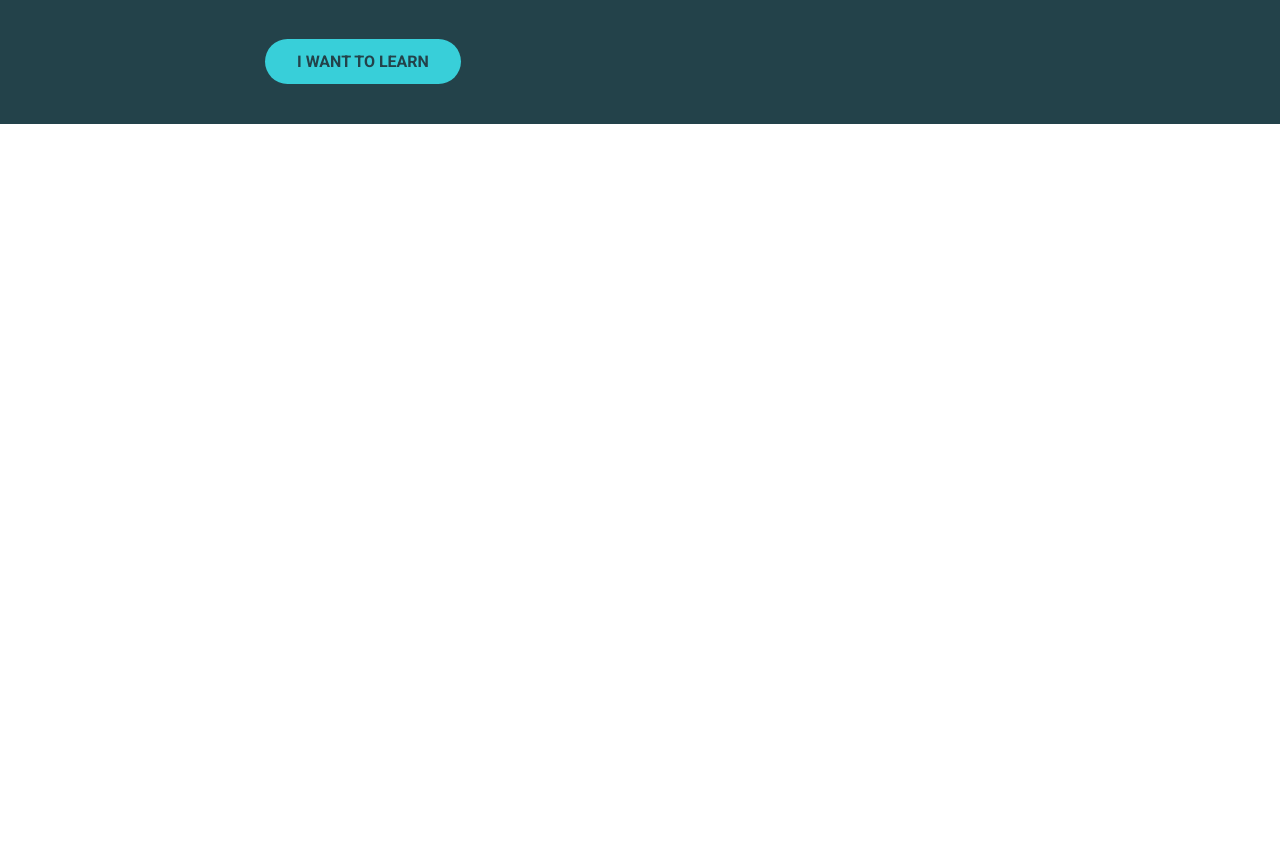
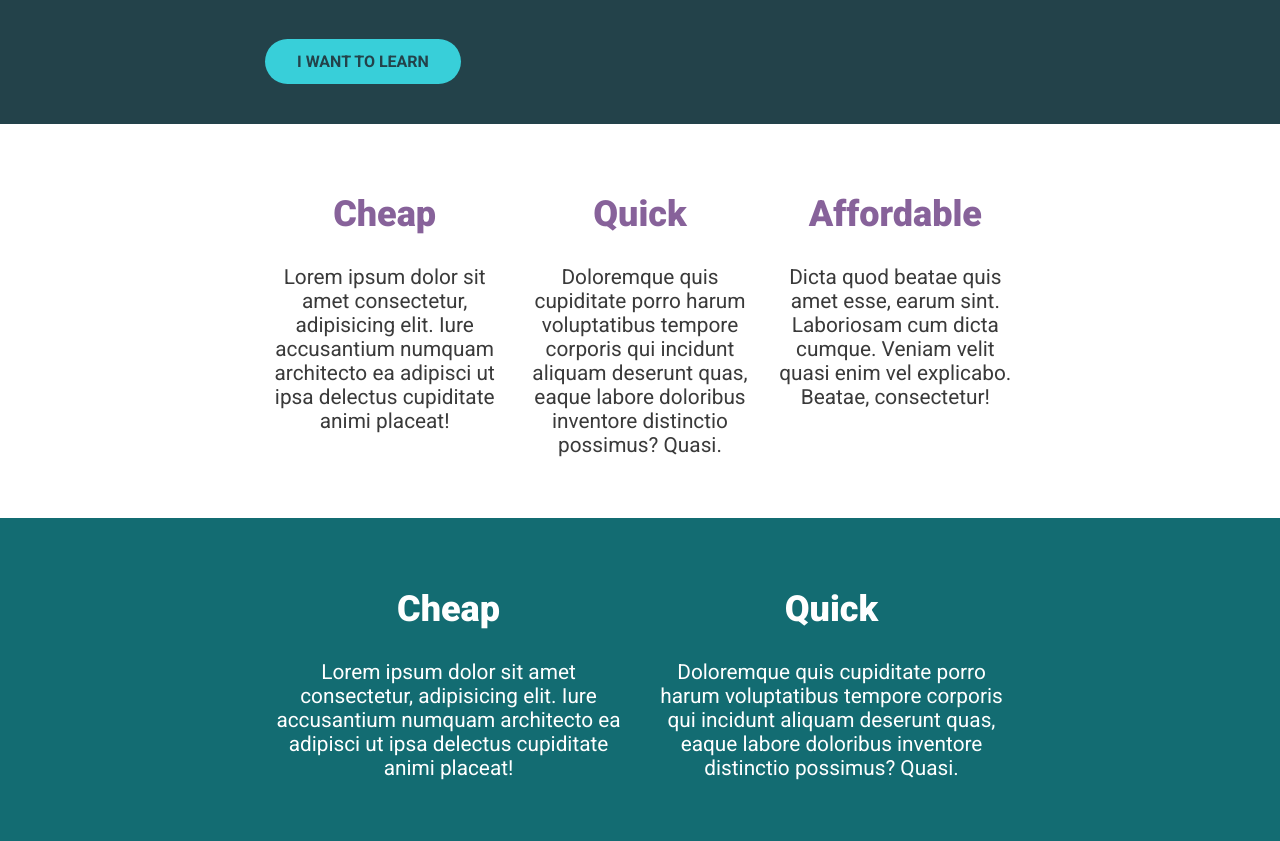
Before and after one commit to madeleinehhhh/learning, a plain HTML site: page 03-challenge.html in a window 1280 px wide. Shown: the part 374-1215 px from the top of the page. Before the commit the page ends 800 px from the top, so only its background shows below. Drawn offline with Linux system fonts and the light colour scheme.

Commit message:
completed challenge 01 of WEEK TWO
flexbox

```diff
--- a/03-challenge.html
+++ b/03-challenge.html
@@ -12,7 +12,7 @@
     <link href="https://fonts.googleapis.com/css2?family=Roboto:wght@400;700;900&display=swap" rel="stylesheet">
 </head>
 <body>
-    <div class="hero">
+    <div class="hero main-dark">
         <div class="container">
             <div class="hero__text">
                 <h1>Responsive layouts don't have to be a struggle</h1>
@@ -21,5 +21,43 @@
             </div>
         </div>
     </div>
+
+    <!--here begins day 8... & challenge 4?-->
+    <div class="accent-light">
+        <div class="container">
+            <div class="row">
+                <div class="col">
+                    <h2>Cheap</h2>
+                    <p>Lorem ipsum dolor sit amet consectetur, adipisicing elit. Iure accusantium numquam architecto ea adipisci ut ipsa delectus cupiditate animi placeat!</p>
+                </div>
+                <div class="col">
+                    <h2>Quick</h2>
+                    <p>Doloremque quis cupiditate porro harum voluptatibus tempore corporis qui incidunt aliquam deserunt quas, eaque labore doloribus inventore distinctio possimus? Quasi.</p>
+                </div>
+                <div class="col">
+                    <h2>Affordable</h2>
+                    <p>Dicta quod beatae quis amet esse, earum sint. Laboriosam cum dicta cumque. Veniam velit quasi enim vel explicabo. Beatae, consectetur!</p>
+                </div>
+            </div>
+        </div>
+    </div>
+
+    <div class="main-medium">
+        <div class="container">
+            <div class="row">
+                <div class="col">
+                    <h2>Cheap</h2>
+                    <p>Lorem ipsum dolor sit amet consectetur, adipisicing elit. Iure accusantium numquam architecto ea adipisci ut ipsa delectus cupiditate animi placeat!</p>
+                </div>
+                <div class="col">
+                    <h2>Quick</h2>
+                    <p>Doloremque quis cupiditate porro harum voluptatibus tempore corporis qui incidunt aliquam deserunt quas, eaque labore doloribus inventore distinctio possimus? Quasi.</p>
+                </div>
+                </div>
+            </div>
+        </div>
+    </div>
+
+
 </body>
 </html>
--- a/style/03-challenge.css
+++ b/style/03-challenge.css
@@ -1,8 +1,20 @@
 *, *:before, *:after {    box-sizing: border-box;  }
+
+:root {
+    --clr-main-light: #38cfd9;
+    --clr-main-medium: #136c72;
+    --clr-main-dark: #23424a;
+
+    --clr-accent-medium: #87629a;
+
+    --clr-neutral-dark: #3a3a3a;
+    --clr-neutral-white: #fff;
+}
 
 body {
     margin: 0;
     font-family: 'Roboto', Helvetica, sans-serif;
+    color: var(--clr-neutral-dark);
 }
 
 p {
@@ -13,6 +25,10 @@ h1 {
     font-size: 3rem;
     font-weight: 900;
 }
+h2 {
+    font-weight: 900;
+    font-size: 2.25rem;
+}
 
 a {
     text-decoration: none;
@@ -20,8 +36,8 @@ a {
 
 .btn {
     font-weight: 700;
-    color: #23424a;
-    background-color: #38cfd9;
+    color: var(--clr-main-dark);
+    background-color: var(--clr-main-light);
     padding: 0.8em 2rem;
     /* margin: 1em 0; */
     border-radius: 100rem;
@@ -31,15 +47,27 @@ a {
 
 a.btn:hover,
 .btn:focus {
-    background-color: #136c72;
-    color: #38cfd9;
+    background-color: var(--clr-main-medium);
+    color: var(--clr-main-light);
 }
 
-
+.main-dark {
+    background-color: var(--clr-main-dark);
+    color: var(--clr-neutral-white);
+}
+.accent-light {
+    background-color: var(--clr-neutral-white);
+    color: var(--clr-neutral-dark);
+}
+.accent-light h2 {
+    color: var(--clr-accent-medium);
+}
+.main-medium {
+    background-color: var(--clr-main-medium);
+    color: var(--clr-neutral-white);
+}
 
 .hero {
-    background-color: #23424a;
-    color: #fff;
     padding: 0;
     margin: 0;
 }
@@ -50,6 +78,27 @@ a.btn:hover,
     max-width: 750px;
 }
 
+.row {
+    display: flex; /*.row is now a flex container */
+    flex-direction: row; /* row is default */
+    gap: 1rem;
+}
+.col {
+    /* these are now flex items, children of the flex container */
+    /* flex items are trying to shrink down as much as possible */
+    /* therefore, if you have an empty flex item, it's width will become 0 */
+    /* flex items will overflow if it has shrunk each item as much as possible and still won't fit */
+    /* background: pink; */
+    width: 100%;
+    text-align: center;
+    /* margin: 0.5rem; */
+    /* you can force flex items to be equal in width by... */
+    /* 1. setting the width to 100%, so they're all competing for the same amount of space */
+}
+/* .col + .col {
+    margin-left: 1rem;
+} */
+
 .hero__text {
     margin-right: 30%;
 }
```
Also changed, not shown: responsivelayoutsvideo.html (renamed from index.html).
